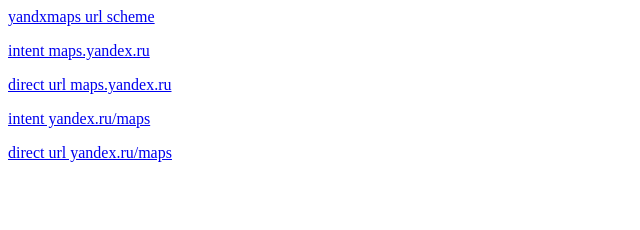
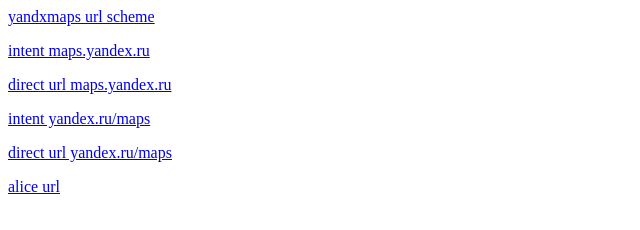
Before and after one commit to daugeldauge/urls, a plain HTML site: page index.html in a window 1280 px wide. Shown: the full height of the page, 0-640 px from the left. Drawn offline with Linux system fonts and the light colour scheme.

Commit message:
Add Alice url

```diff
--- a/index.html
+++ b/index.html
@@ -3,3 +3,4 @@
 <p><a href="http://maps.yandex.ru?oid=1038521291">direct url maps.yandex.ru</a></p>
 <p><a href="intent://yandex.ru/maps?oid=1038521291#Intent;scheme=http;package=ru.yandex.yandexmaps;end;">intent yandex.ru/maps</a></a>
 <p><a href="http://yandex.ru/maps?oid=1038521291">direct url yandex.ru/maps</a></p>
+<p><a href="intent://build_route_on_map?lat_from=55.734476&lat_to=55.744565&lon_from=37.587991&lon_to=37.601066&client=005&signature=Z%2B33%2BmYBaKpJaV%2FUMsZm2mf6iQQnLVGxadJXXu%2BDNwLZKHtBSwa7zeU%2F4%2FVX22V9kJTpLJ1wg3luspbCZk%2BH0g%3D%3D#Intent;scheme=yandexnavi;package=ru.yandex.yandexnavi;S.browser_fallback_url=intent%3A%2F%2Fmaps.yandex.ru%3Frtext%3D55.734476%252C37.587991~55.744565%252C37.601066%26rtt%3Dauto%26client%3D005%26signature%3DNCEP07BdBMD3VKVg84TKM2tmAhdlNbdi7Sr6sP26SJLGSAANLIB5ubkWQHASrpYZ36Kg1pQhC1l5aaGejafvFg%253D%253D%23Intent%3Bscheme%3Dyandexmaps%3Bpackage%3Dru.yandex.yandexmaps%3BS.browser_fallback_url%3Dbrowser%25253A%25252F%25252F%25253Furl%25253Dhttps%2525253A%2525252F%2525252Fmaps.yandex.ru%2525253Frtext%2525253D55.734476%252525252C37.587991~55.744565%252525252C37.601066%25252526rtt%2525253Dauto%25252526client%2525253D005%25252526signature%2525253DNCEP07BdBMD3VKVg84TKM2tmAhdlNbdi7Sr6sP26SJLGSAANLIB5ubkWQHASrpYZ36Kg1pQhC1l5aaGejafvFg%252525253D%252525253D%3Bend;end">alice url</a></p>
```
